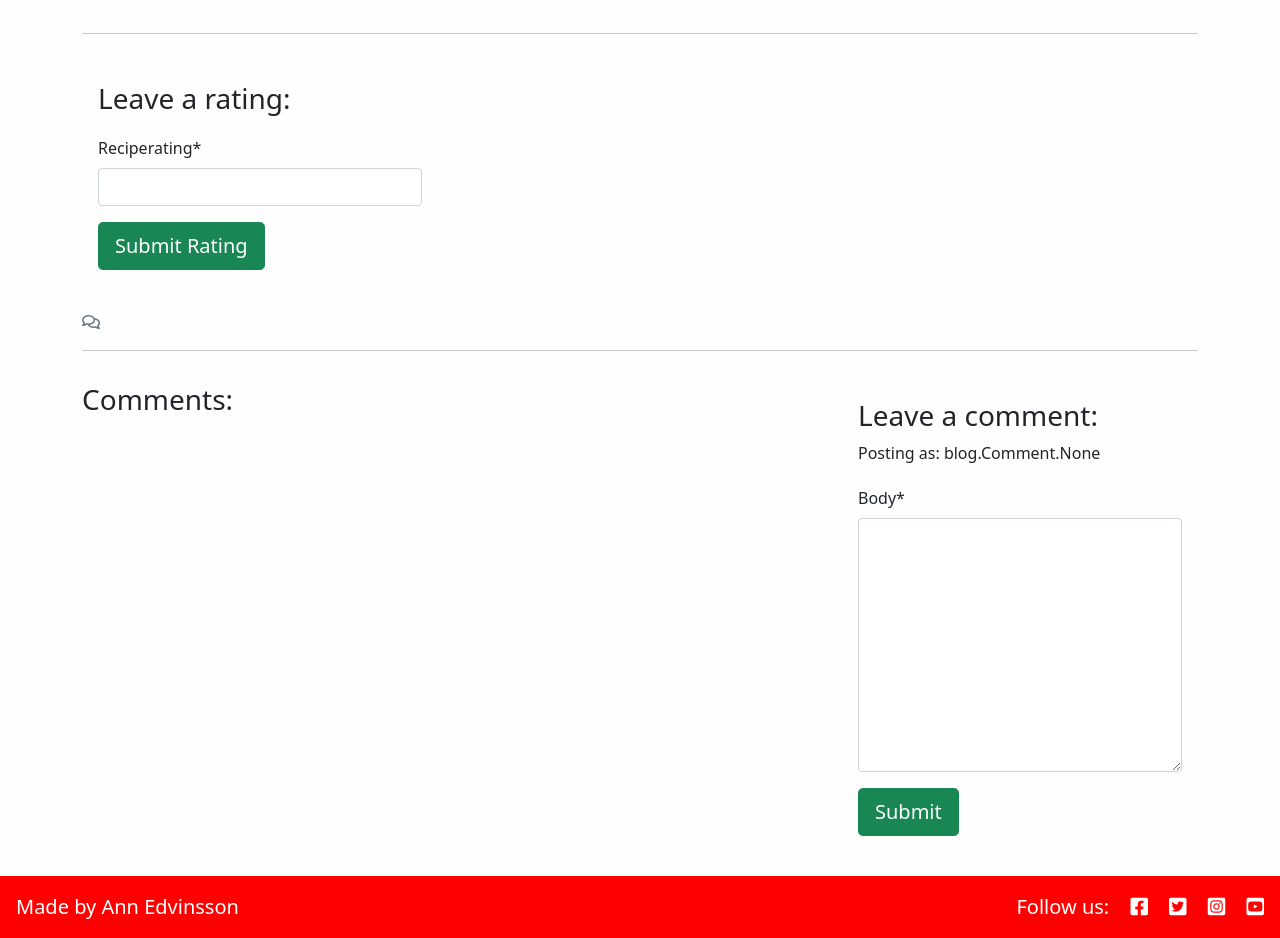
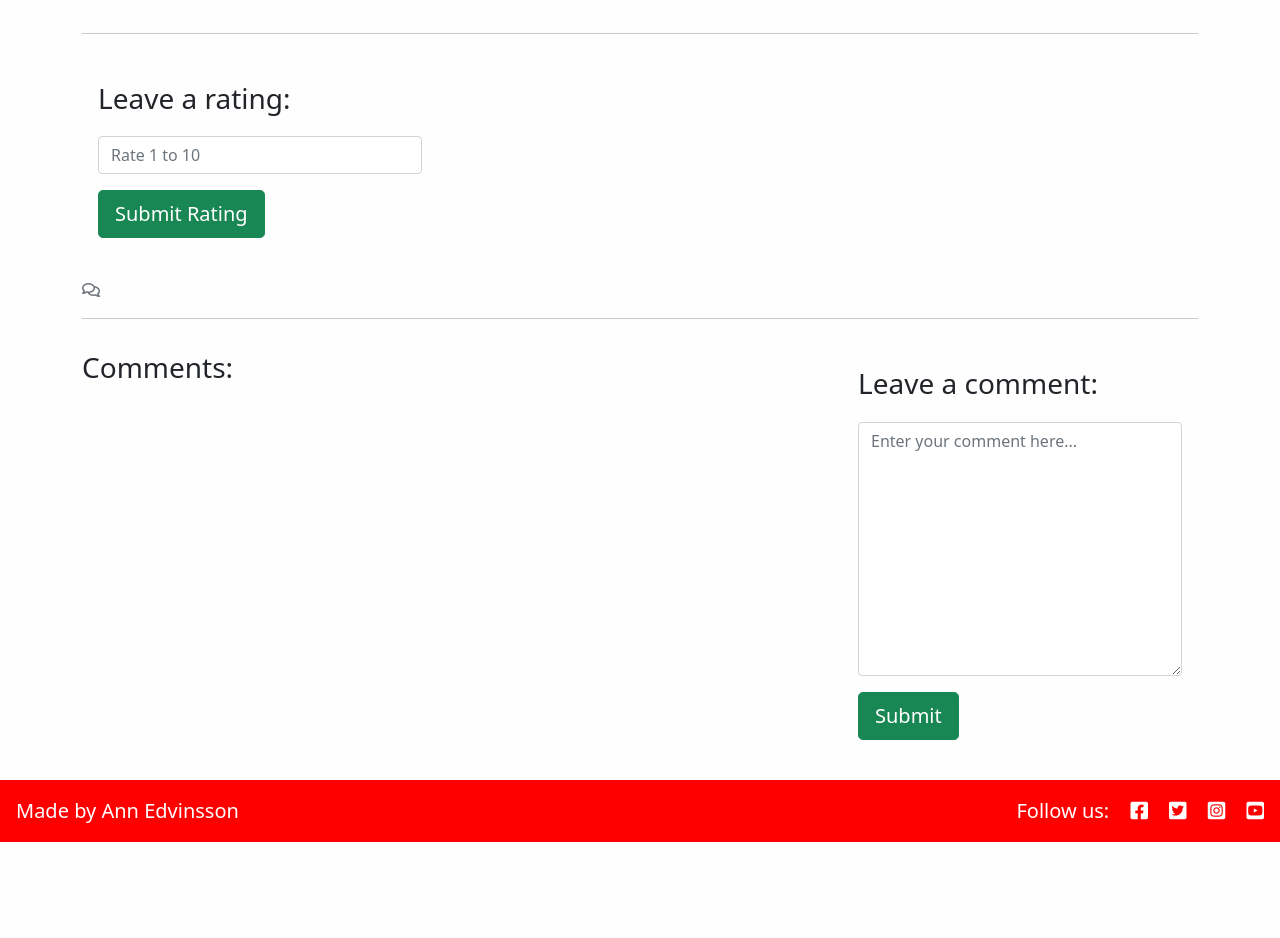
Before and after one commit to aslinedvinsson/FoolProoFlavors-recipe-blog, a Django app: template blog/templates/blog/recipepost_detail.html in a window 1280 px wide. Shown: the part 902-1840 px from the top of the page. After the commit the page ends 1744 px from the top, so only its background shows below. Run offline with Django 4.2, Linux system fonts and the light colour scheme; the template is opened without the code that fills it: values that come from a table or form of the project are taken from there, others are empty; the visitor is signed in with stand-in values (Sample User, id 1); some libraries are stand-ins or nearby versions.

Commit message:
Adjust CommnentForm and RatingForm to not show label information in the browser for styling purpose

```diff
--- a/blog/forms.py
+++ b/blog/forms.py
@@ -3,26 +3,45 @@ from django_summernote.widgets import SummernoteWidget
 from .models import Comment
 from .models import RecipeRating
 from .models import RecipePost
-
+from crispy_forms.helper import FormHelper
+from crispy_forms.layout import Layout, Field
 
 
 
 class CommentForm(forms.ModelForm):
+    body = forms.CharField(label='', required=False, widget=forms.Textarea(
+        attrs={'placeholder': 'Enter your comment here...'}))
+    def __init__(self, *args, **kwargs):
+        super(CommentForm, self).__init__(*args, **kwargs)
+        self.helper = FormHelper(self)
+        self.helper.layout = Layout(
+            Field('body',),)
     class Meta:
         model = Comment
         fields = ('body',)
 
 
 class RatingForm(forms.ModelForm):
+    reciperating = forms.IntegerField(label='', required=True,
+    widget=forms.NumberInput(attrs={'placeholder': 'Rate 1 to 10'}))
+
+    def __init__(self, *args, **kwargs):
+        super(RatingForm, self).__init__(*args, **kwargs)
+        self.helper = FormHelper(self)
+        self.helper.layout = Layout(
+            Field('reciperating', type='number', min=1, max=10),)
+
     class Meta:
         model = RecipeRating
         fields = ['reciperating']
+
     def clean_reciperating(self):
         reciperating = self.cleaned_data.get('reciperating')
         print(f"Cleaned Rating: {reciperating}")
         if not 1 <= reciperating <= 10:
             raise forms.ValidationError('Rating must be between 1 and 10.')
         return reciperating
+
 
 class RecipePostForm(forms.ModelForm):
     existing_image_public_id = forms.CharField(widget=forms.HiddenInput, required=False)
--- a/blog/templates/blog/recipepost_detail.html
+++ b/blog/templates/blog/recipepost_detail.html
@@ -172,7 +172,6 @@
       <div class="card-body">
         {% if user.is_authenticated %}
         <h3>Leave a comment:</h3>
-        <p>Posting as: {{ user.user }}</p>
         <form id="commentForm" method="post" style="margin-top: 1.3em;">
           {{ comment_form | crispy }}
           {% csrf_token %}
```
